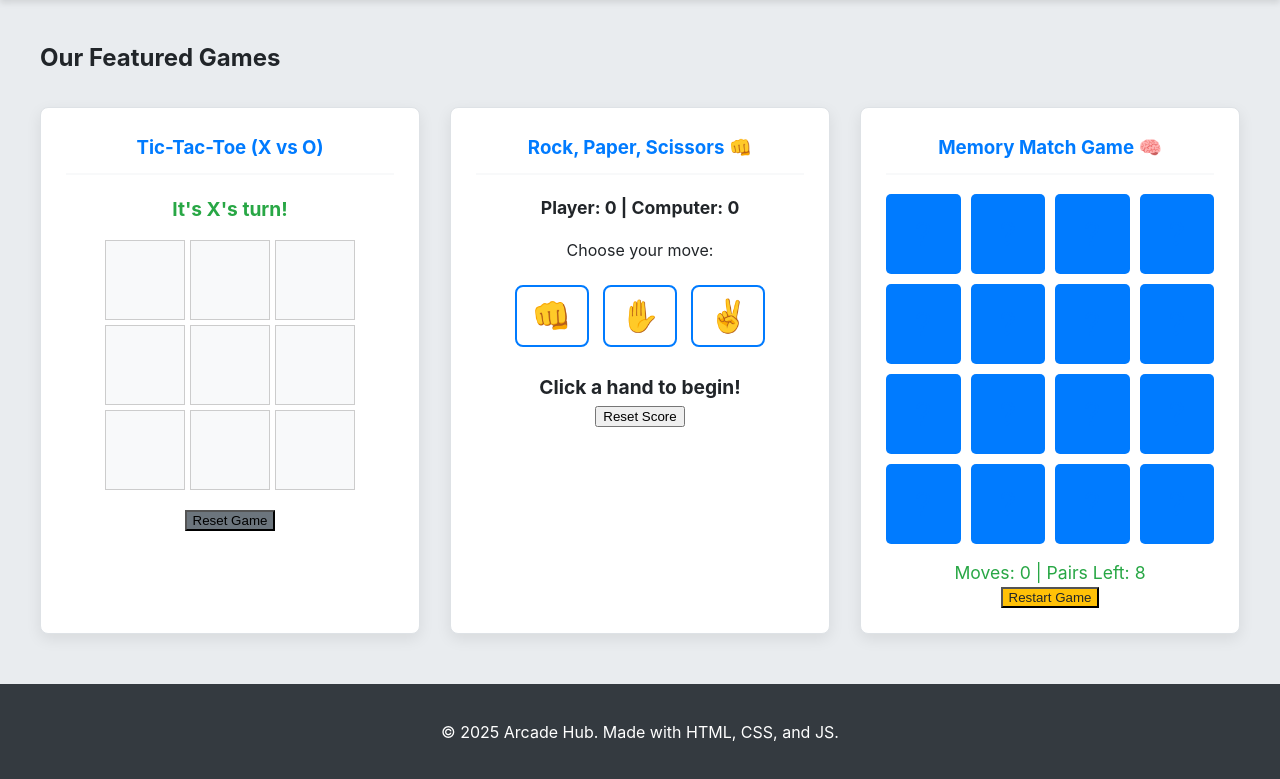
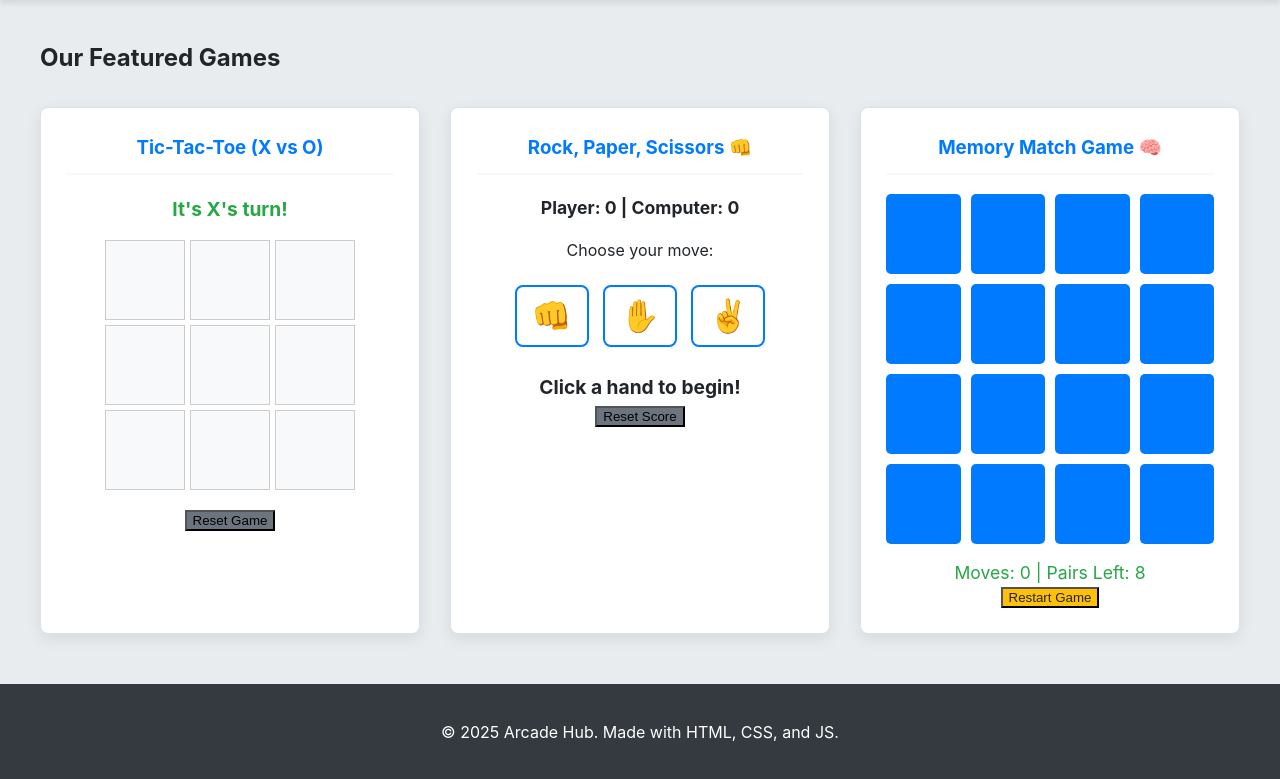
Before and after one commit to adityamullapudi05-cloud/simple-games-website, a plain HTML site: page index.html in a window 1280 px wide. Shown: the part 77-856 px from the top of the page. Drawn offline with Linux system fonts and the light colour scheme.

Commit message:
final index.html

```diff
--- a/index.html
+++ b/index.html
@@ -108,6 +108,9 @@
         .rps-buttons button { background: none; border: 2px solid var(--primary-color); color: var(--primary-color); padding: 10px 15px; font-size: 2em; margin: 5px; border-radius: 8px; transition: all 0.2s; }
         .rps-buttons button:hover { background-color: var(--primary-color); color: white; transform: scale(1.05); }
         #rps-result { font-size: 1.2em; margin-top: 20px; min-height: 25px; font-weight: bold; }
+        #rps-reset-btn { background-color: #6c757d; }
+        #rps-reset-btn:hover { background-color: #5a6268; }
+
 
         /* --- MEMORY GAME STYLES --- */
         .memory-container { display: flex; flex-direction: column; align-items: center; }
```
